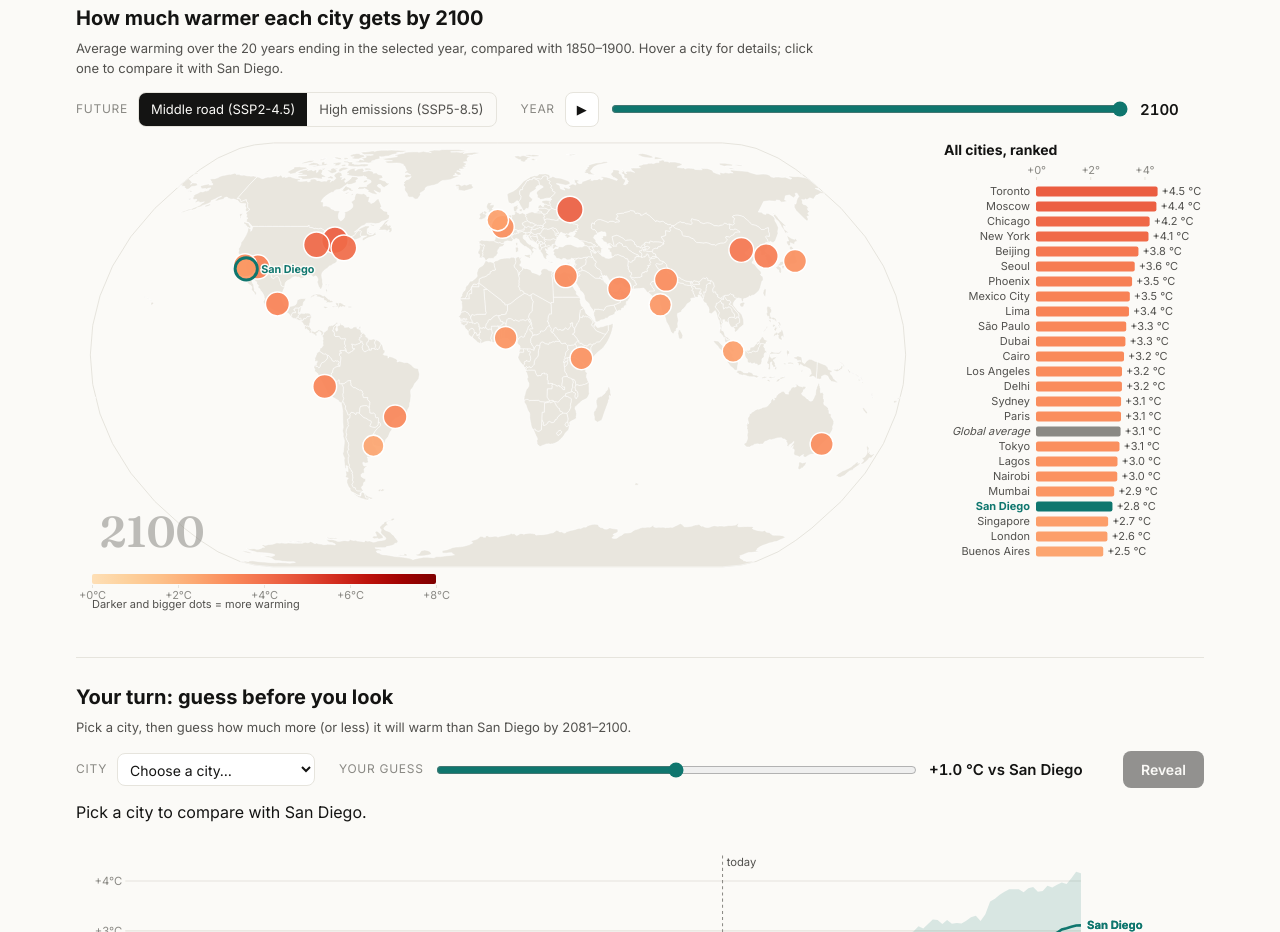
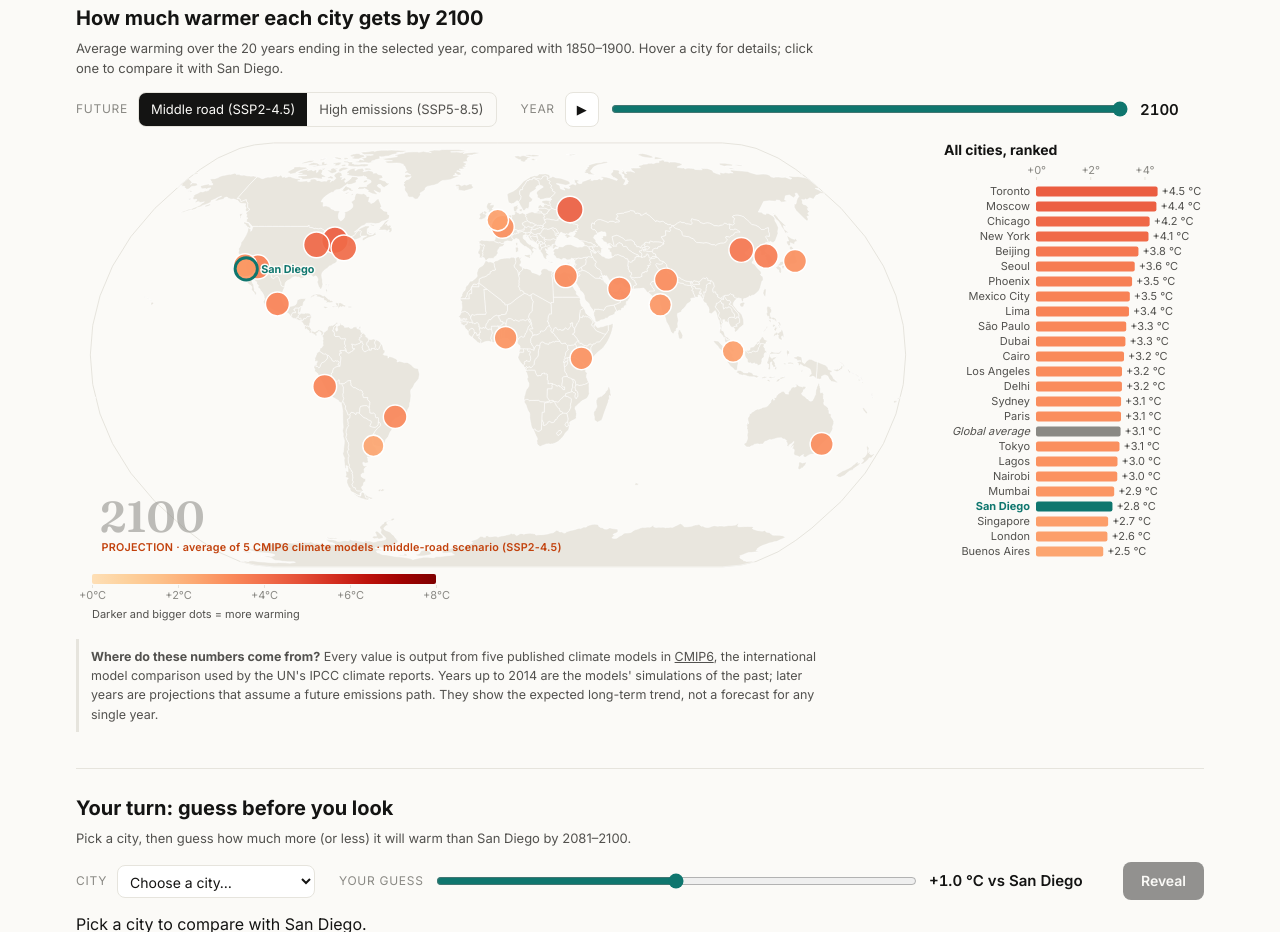
Before and after one commit to Dilrajg04/finalproject_dsc106, a plain HTML site: page index.html in a window 1280 px wide. Shown: the part 321-1253 px from the top of the page. Drawn offline with nearby package versions, Linux system fonts and the light colour scheme.

Commit message:
Update UI to label projection years

```diff
--- a/index.html
+++ b/index.html
@@ -47,6 +47,7 @@
       </aside>
     </div>
     <div id="legend"></div>
+    <p class="source-note"><strong>Where do these numbers come from?</strong> Every value is output from five published climate models in <a href="https://pcmdi.llnl.gov/CMIP6/" target="_blank" rel="noopener">CMIP6</a>, the international model comparison used by the UN's IPCC climate reports. Years up to 2014 are the models' simulations of the past; later years are projections that assume a future emissions path. They show the expected long-term trend, not a forecast for any single year.</p>
   </section>
 
   <!-- 2. GUESS -->
--- a/main.js
+++ b/main.js
@@ -78,7 +78,8 @@ function init(data, world) {
   // size repeats the warming so changes over time are easy to see
   const radius = d3.scaleSqrt().domain([0, maxW]).range([3, 17]).clamp(true);
 
-  const yearLabel = mapSvg.append("text").attr("class", "map-year").attr("x", 24).attr("y", MH - 24);
+  const yearLabel = mapSvg.append("text").attr("class", "map-year").attr("x", 24).attr("y", MH - 40);
+  const sourceLabel = mapSvg.append("text").attr("class", "map-source").attr("x", 26).attr("y", MH - 20);
   const dotsG = mapSvg.append("g");
   const labelsG = mapSvg.append("g");
   const dots = dotsG.selectAll("circle").data(realCities, (d) => d.name).join("circle")
@@ -103,7 +104,7 @@ function init(data, world) {
     .text((d) => d.name);
 
   // legend
-  const legendSvg = d3.select("#legend").append("svg").attr("viewBox", [0, 0, 380, 44]);
+  const legendSvg = d3.select("#legend").append("svg").attr("viewBox", [0, 0, 380, 52]);
   (function drawLegend() {
     const x = d3.scaleLinear().domain(color.domain()).range([16, 360]);
     const grad = legendSvg.append("defs").append("linearGradient").attr("id", "lg");
@@ -112,7 +113,7 @@ function init(data, world) {
     legendSvg.append("g").attr("class", "axis").attr("transform", "translate(0,15)")
       .call(d3.axisBottom(x).ticks(5).tickSize(3).tickFormat((v) => "+" + v + "°C"))
       .call((g) => g.select(".domain").remove());
-    legendSvg.append("text").attr("class", "lbl").attr("x", 16).attr("y", 38).text("Darker and bigger dots = more warming");
+    legendSvg.append("text").attr("class", "lbl").attr("x", 16).attr("y", 48).text("Darker and bigger dots = more warming");
   })();
 
   // ================= RANKING =================
@@ -156,6 +157,11 @@ function init(data, world) {
     labels.transition().duration(250)
       .attr("x", (d) => projection([d.lon, d.lat])[0] + radius(warming(d, state.scen, state.year)) + 4);
     yearLabel.text(state.year);
+    const scenName = state.scen === "ssp245" ? "middle-road scenario (SSP2-4.5)" : "high-emissions scenario (SSP5-8.5)";
+    sourceLabel.classed("future", state.year > 2026)
+      .text(state.year > 2026
+        ? `PROJECTION · average of 5 CMIP6 climate models · ${scenName}`
+        : "Simulated by 5 CMIP6 climate models (historical runs)");
     dots.classed("sel", (d) => d.name === state.city);
     labels.classed("sel", (d) => d.name === state.city)
       .style("display", (d) => (d.name === SD || d.name === state.city ? null : "none"));
--- a/style.css
+++ b/style.css
@@ -109,3 +109,7 @@ button:focus-visible, input:focus-visible, select:focus-visible { outline: 2px s
 .writeup h2 { font-family: Fraunces, Georgia, serif; font-size: 26px; margin-bottom: 10px; }
 .writeup h3 { font-size: 15px; margin-top: 20px; }
 .todo { background: #fff4d6; color: #5c4400; padding: 8px 10px; border-radius: 6px; font-size: 13px; }
+.map-source { font-size: 11px; fill: var(--ink-3); letter-spacing: .02em; pointer-events: none; }
+.map-source.future { fill: var(--city); font-weight: 600; }
+.source-note { font-size: 12.5px; color: var(--ink-2); max-width: 760px; margin: 10px 0 0; padding: 8px 12px; border-left: 3px solid var(--rule); }
+.source-note a { color: inherit; }
```
